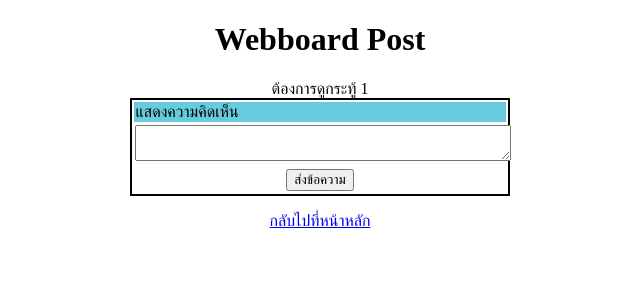
After one commit to attcrown/Hw2, a PHP site: page /post.php?id=1 in a window 1280 px wide. The commit adds this page. Shown: the top 300 px of the page, without its empty margins (320-960 px from the left). Run offline with PHP 8.4, Linux system fonts and the light colour scheme.

Commit message:
post finish

```diff
--- /dev/null
+++ b/post.php
@@ -0,0 +1,25 @@
+<!DOCTYPE html>
+<html lang="en">
+<head>
+    <meta charset="UTF-8">
+    <meta http-equiv="X-UA-Compatible" content="IE=edge">
+    <meta name="viewport" content="width=device-width, initial-scale=1.0">
+    <title>Document</title>
+</head>
+<body>
+    <h1 style="text-align: center;">
+        Webboard Post
+    </h1>
+    <div style="text-align: center;">
+        <?php echo "ต้องการดูกระทู้ " . $_GET["id"];?>
+    </div>
+    <table style="border: 2px solid black; width: 30%" align="center">
+            <tr><td colspan="2" style="background-color: #6CD;">แสดงความคิดเห็น</td></tr>
+            <tr><td><textarea style="width: 100%;" name="text12"></textarea></td></tr>
+            <tr><td colspan="2" style="text-align: center;"><input type="submit" value="ส่งข้อความ"></td></tr>
+    </table>
+    <div style="text-align: center;">
+        <p><a href="index.html">กลับไปที่หน้าหลัก</a></p>
+    </div>
+</body>
+</html>
--- a/verify.php
+++ b/verify.php
@@ -11,6 +11,7 @@
         Webboard Login
     </h1>
     <hr>
+    <hr>
     <div align="center">
         เข้าสู่ระบบด้วย
         <br>
```
Also changed, not shown: index.html (+5 -5 lines).
